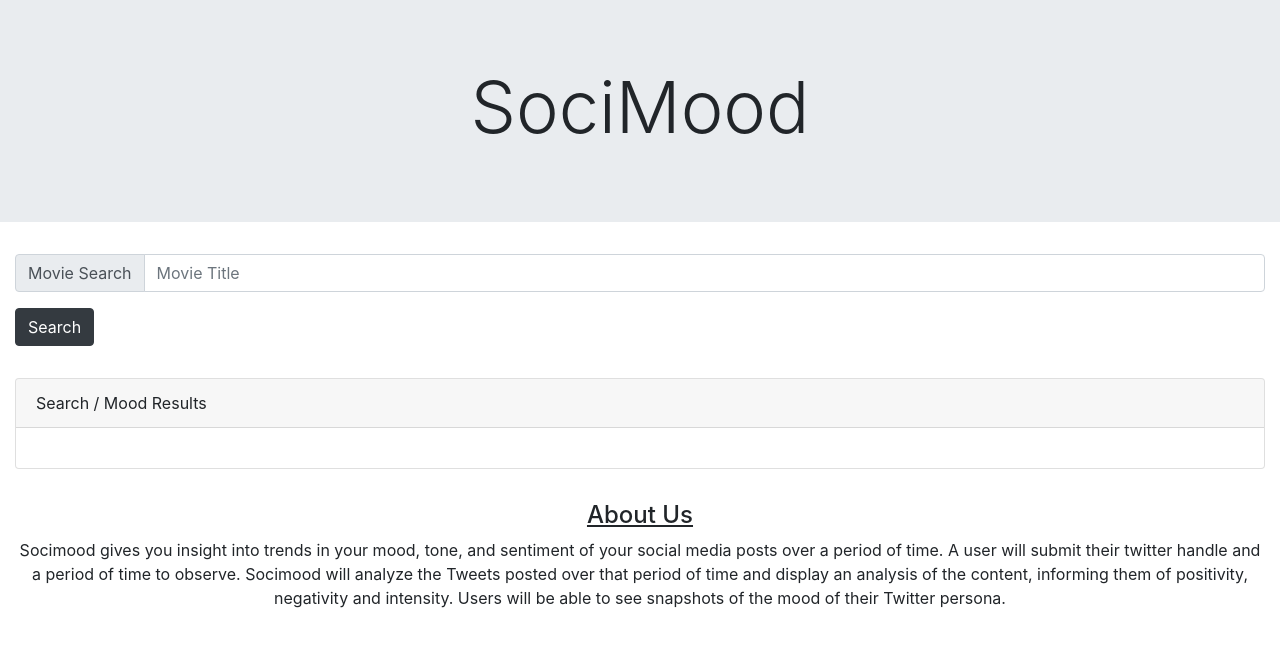
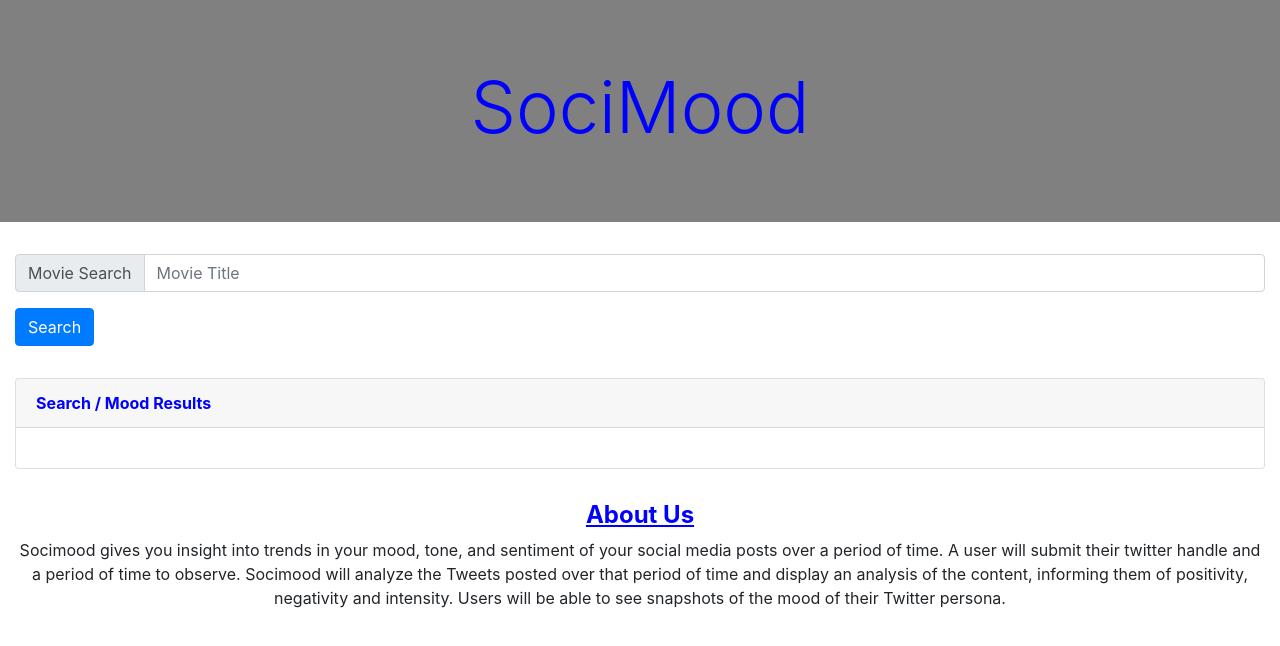
Before and after one commit to asanchez3315/Project-1, a website: page index.html in a window 1280 px wide. Drawn offline with nearby package versions, Linux system fonts and the light colour scheme.

Commit message:
added color to HTML

```diff
--- a/assets/css/style.css
+++ b/assets/css/style.css
@@ -1,3 +1,4 @@
+/* Universal Stylings */
 html {
       line-height: 1.4;
 }
@@ -6,6 +7,20 @@ html {
       margin-top: 2rem;
 }
 
-h4 {
+/* Jumbotron */
+.jumbotron {
+      color: blue;
+}
+
+/* Card */
+.card-header {
+      color: blue;
+      font-weight: bold;
+}
+
+/* About Us */
+.container-fluid h4 {
       text-decoration: underline;
+      color: blue;
+      font-weight: bold;
 }
--- a/index.html
+++ b/index.html
@@ -17,7 +17,7 @@
 
 </head>
 <body>
-    <div class="jumbotron jumbotron-fluid">
+    <div style="background-color: grey;" class="jumbotron jumbotron-fluid">
         <h1 class="display-3 text-center">SociMood</h1>
     </div>
 
@@ -31,7 +31,7 @@
     </div>
 
     <!-- Search Button -->
-    <button type="button" class="btn btn-dark" id="submit-button">Search</button>
+    <button type="button" class="btn btn-primary" id="submit-button">Search</button>
 
     </div> <!-- End container-fluid -->
 
```
